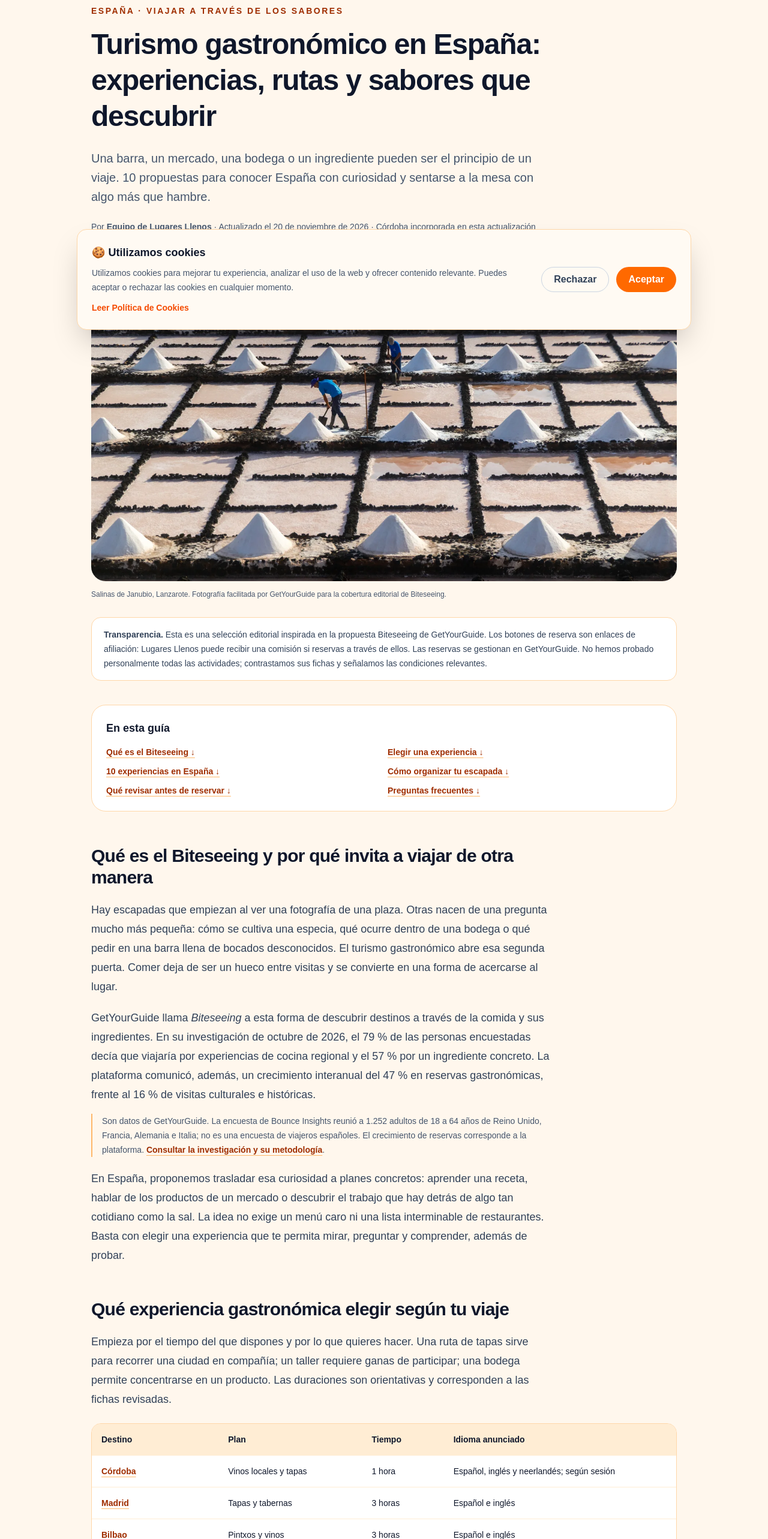
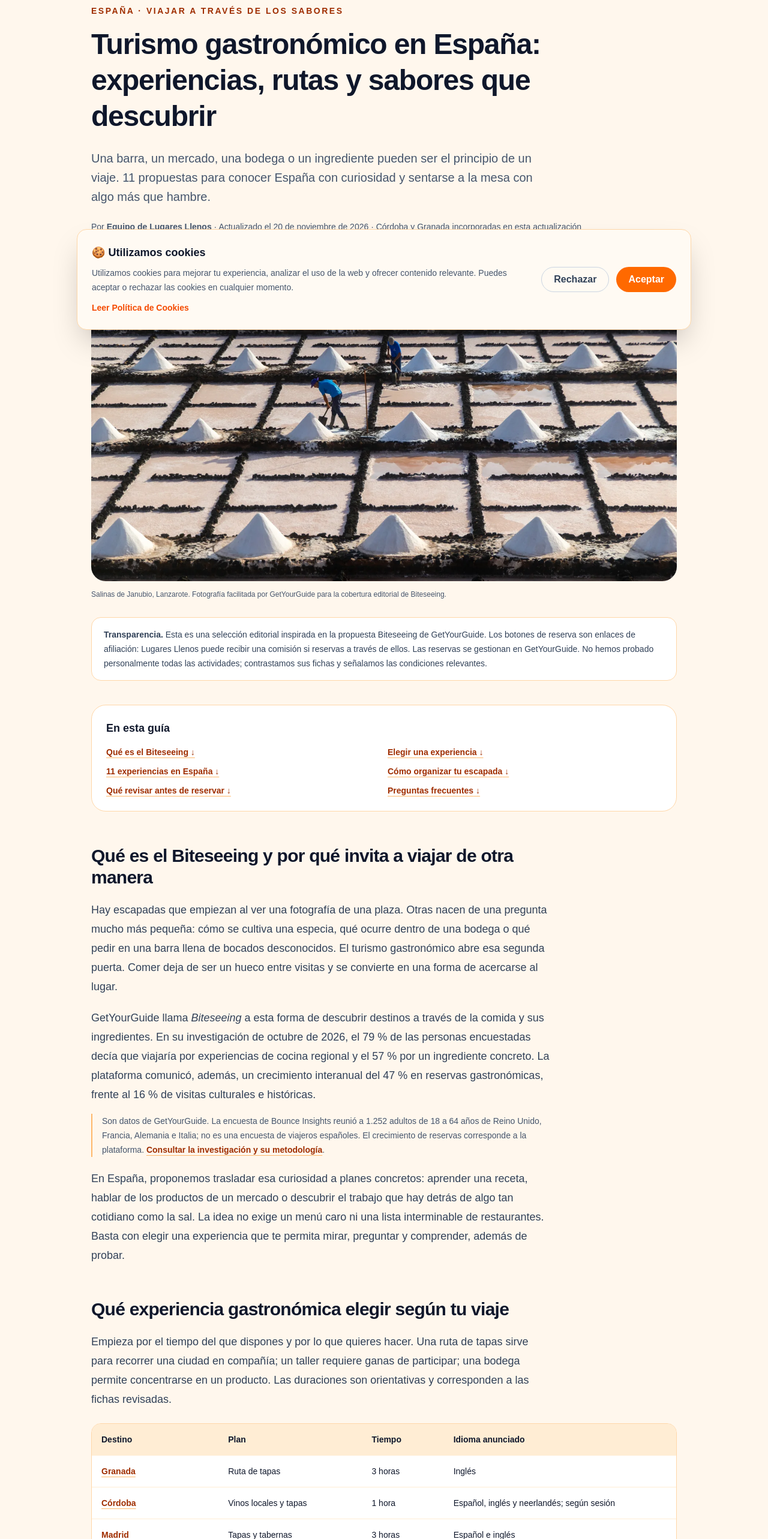
Before and after one commit to Guerreroponte/monumentos-llenos, a Next.js app: page /que-hacer/turismo-gastronomico-espana in a window 1280 px wide. Shown: the part 234-2800 px from the top of the page at 60% size. Built offline with nearby package versions, Linux system fonts and the light colour scheme.

Commit message:
Añade gastronomía de Granada y ruta de tapas verificada

```diff
--- a/app/que-hacer/turismo-gastronomico-espana/experiencias.ts
+++ b/app/que-hacer/turismo-gastronomico-espana/experiencias.ts
@@ -14,6 +14,15 @@ export function enlaceAfiliado(url: string) {
 }
 
 export const experiencias = [
+  {
+    id: "granada", ciudad: "Granada", tipo: "Ruta de tapas", duracion: "3 horas", idioma: "Inglés",
+    titulo: "Granada: descubrir la ciudad de barra en barra",
+    url: "https://www.getyourguide.com/es-es/granada-l207/granada-ruta-de-tapas-t179663/",
+    descripcion: "Food Lover Tour Andalucia propone un paseo por cuatro establecimientos con unas diez tapas y cuatro bebidas. El guía presenta las costumbres del tapeo mientras el grupo comparte mesa y cambia de ambiente. Es un plan de tarde-noche pensado como cena; los locales y platos pueden variar.",
+    consejo: "Deja margen entre las visitas monumentales y el encuentro. El recorrido se imparte en inglés: otros idiomas requieren confirmación previa. Si prefieres no beber alcohol, consulta las alternativas y su coste antes de reservar; el organizador señala que los refrescos y otros pedidos adicionales se pagan aparte.",
+    detalle: "Encuentro frente al Centro Federico García Lorca, en la plaza de la Romanilla. La actividad no se anuncia como apta para personas vegetarianas o veganas; comunica cualquier restricción alimentaria y consulta las condiciones con el proveedor. Comprueba accesibilidad, horario, precio y disponibilidad para tu sesión. Las consumiciones adicionales no están incluidas.",
+    guia: "granada",
+  },
   {
     id: "cordoba", ciudad: "Córdoba", tipo: "Vinos locales y tapas", duracion: "1 hora", idioma: "Español, inglés y neerlandés; según sesión",
     titulo: "Córdoba: vinos de Montilla-Moriles y tapas para completar el paseo",
--- a/app/que-hacer/turismo-gastronomico-espana/page.tsx
+++ b/app/que-hacer/turismo-gastronomico-espana/page.tsx
@@ -46,7 +46,7 @@ export default function GuiaGastronomica() {
           <p className="text-sm font-bold uppercase tracking-[0.18em] text-orange-800">España · Viajar a través de los sabores</p>
           <h1 className="mt-4 text-4xl font-extrabold leading-tight tracking-tight sm:text-5xl">{titulo}</h1>
           <p className="mt-6 max-w-3xl text-xl leading-8 text-slate-600">Una barra, un mercado, una bodega o un ingrediente pueden ser el principio de un viaje. {experiencias.length} propuestas para conocer España con curiosidad y sentarse a la mesa con algo más que hambre.</p>
-          <p className="mt-6 text-sm text-slate-600">Por <span className="font-semibold">Equipo de Lugares Llenos</span> · Actualizado el <time dateTime={FECHA_ACTUALIZACION}>20 de noviembre de 2026</time> · Córdoba incorporada en esta actualización</p>
+          <p className="mt-6 text-sm text-slate-600">Por <span className="font-semibold">Equipo de Lugares Llenos</span> · Actualizado el <time dateTime={FECHA_ACTUALIZACION}>20 de noviembre de 2026</time> · Córdoba y Granada incorporadas en esta actualización</p>
         </header>
 
         <figure className="mt-8">
@@ -100,6 +100,21 @@ export default function GuiaGastronomica() {
                 <p className="mt-5 text-base leading-7 text-slate-700">{e.descripcion}</p>
                 <p className="mt-4 text-base leading-7 text-slate-700"><strong className="text-slate-900">Para aprovecharlo:</strong> {e.consejo}</p>
                 <p className="mt-4 rounded-xl bg-orange-50 p-4 text-sm leading-6 text-slate-700"><strong>Antes de reservar:</strong> {e.detalle}</p>
+                {e.id === "granada" && <div className="mt-6 space-y-5 border-t border-orange-100 pt-6">
+                  <div>
+                    <h4 className="text-lg font-bold">Qué probar por tu cuenta en Granada</h4>
+                    <p className="mt-2 leading-7 text-slate-700">Busca en las cartas remojón granadino, con bacalao y naranja, habas con jamón o tortilla del Sacromonte. Para un final dulce, los piononos de Santa Fe son una especialidad de la provincia. Son ideas para comer por libre, no platos garantizados en la ruta de tapas. Pregunta por ingredientes y disponibilidad en cada local.</p>
+                  </div>
+                  <div>
+                    <h4 className="text-lg font-bold">Zonas para tapear y cómo funciona la tapa</h4>
+                    <p className="mt-2 leading-7 text-slate-700">El entorno de la Catedral y la plaza de la Romanilla permite hacer una pausa durante el paseo por el centro. También puedes acercarte a la calle Navas o a las plazas del Campillo y Mariana Pineda. Es frecuente que la bebida incluya una tapa, pero cada bar decide cuáles ofrece, si se pueden elegir y qué consumiciones la incluyen. Consulta antes de pedir; una ración o una tapa extra pueden cobrarse aparte.</p>
+                  </div>
+                  <div>
+                    <h4 className="text-lg font-bold">Cómo combinar tapeo y paseo monumental</h4>
+                    <p className="mt-2 leading-7 text-slate-700">Utiliza nuestra <Link href="/que-hacer/granada#guia-local" className={enlace}>guía de Granada</Link> para organizar el centro y el Albaicín. Si tienes entradas para la Alhambra, respeta primero sus horarios y deja margen para los desplazamientos. Otra opción es pasear por el Albaicín y bajar después al centro para comer: cuenta con las pendientes y evita encajar la ruta gastronómica justo al terminar otra visita. Son propuestas por libre, no el itinerario del tour.</p>
+                  </div>
+                  <p className="text-sm leading-6 text-slate-600">Fuentes consultadas el 20/11/2026: <a href="https://turismo.granada.org/es/que-hacer/tapas-granada" className={enlace} target="_blank" rel="noopener noreferrer">rutas de tapas del Ayuntamiento de Granada</a>, <a href="https://turismo.granada.org/es/turismo-gastronomico" className={enlace} target="_blank" rel="noopener noreferrer">gastronomía local</a> y <a href="https://foodlovertour.com/granada-tapas-crawl-tour/" className={enlace} target="_blank" rel="noopener noreferrer">ficha oficial de Food Lover Tour</a>, contrastada con la actividad enlazada en GetYourGuide.</p>
+                </div>}
                 {e.id === "cordoba" && <div className="mt-6 space-y-5 border-t border-orange-100 pt-6">
                   <div>
                     <h4 className="text-lg font-bold">Qué probar por tu cuenta en Córdoba</h4>
@@ -116,6 +131,7 @@ export default function GuiaGastronomica() {
                   {e.guia && <Link href={`/que-hacer/${e.guia}`} className={`${enlace} text-sm`}>{e.id === "rioja" ? "Completa tu estancia en Bilbao" : `Qué hacer en ${e.ciudad}`} →</Link>}
                 </div>
                 <p className="mt-3 text-xs text-slate-500">GetYourGuide · Enlace afiliado · Precio y condiciones en la ficha de reserva</p>
+                {e.id === "granada" && <p className="mt-2 text-sm leading-6 text-slate-600">Si GetYourGuide abre una lista de resultados, selecciona «Granada: ruta de tapas - todo incluido», de Food Lover Tour Andalucia.</p>}
                 {e.id === "cordoba" && <p className="mt-2 text-sm leading-6 text-slate-600">Si GetYourGuide abre una lista de resultados, selecciona «Córdoba: tarde de cata de vino local», de Ontdek Córdoba.</p>}
               </section>
             ))}
@@ -173,11 +189,11 @@ export default function GuiaGastronomica() {
         <section className="mt-12 rounded-3xl bg-white p-6 sm:p-8" aria-labelledby="seguir-explorando">
           <h2 id="seguir-explorando" className="text-2xl font-bold">Sigue explorando España</h2>
           <p className="mt-3 leading-7 text-slate-600">Completa la mesa con paseos, lugares y propuestas culturales de nuestras guías.</p>
-          <div className="mt-5 flex flex-wrap gap-3">{[["cordoba", "Córdoba"], ["madrid", "Madrid"], ["bilbao", "Bilbao"], ["valencia", "Valencia"], ["barcelona", "Barcelona"], ["sevilla", "Sevilla"], ["jerez-de-la-frontera", "Jerez"], ["aranda-de-duero", "Aranda de Duero"]].map(([slug, ciudad]) => <Link key={slug} href={`/que-hacer/${slug}`} className="rounded-full border border-orange-200 px-4 py-3 text-sm font-bold text-orange-800 hover:bg-orange-50">{ciudad} →</Link>)}</div>
+          <div className="mt-5 flex flex-wrap gap-3">{[["granada", "Granada"], ["cordoba", "Córdoba"], ["madrid", "Madrid"], ["bilbao", "Bilbao"], ["valencia", "Valencia"], ["barcelona", "Barcelona"], ["sevilla", "Sevilla"], ["jerez-de-la-frontera", "Jerez"], ["aranda-de-duero", "Aranda de Duero"]].map(([slug, ciudad]) => <Link key={slug} href={`/que-hacer/${slug}`} className="rounded-full border border-orange-200 px-4 py-3 text-sm font-bold text-orange-800 hover:bg-orange-50">{ciudad} →</Link>)}</div>
           <Link href="/que-hacer" className={`mt-6 inline-block ${enlace}`}>Ver todas las guías de Qué hacer →</Link>
         </section>
         <footer className="mt-10 border-t border-orange-200 pt-6 text-sm leading-6 text-slate-600">
-          <p><strong>Fuentes y revisión editorial.</strong> Investigación Biteseeing de GetYourGuide, publicada el 4 de noviembre de 2026, y fichas de las nueve actividades originales, consultadas el 11 de noviembre de 2026. La experiencia de Córdoba se incorporó y contrastó con GetYourGuide, Ontdek Córdoba y Turismo de Córdoba el 20 de noviembre de 2026; esta ampliación no supone una nueva revisión de las otras nueve actividades. Los consejos para organizar el viaje son propuestas editoriales de Lugares Llenos. No se garantizan plazas, precios ni inclusiones fuera de la modalidad confirmada por el proveedor.</p>
+          <p><strong>Fuentes y revisión editorial.</strong> Investigación Biteseeing de GetYourGuide, publicada el 4 de noviembre de 2026, y fichas de las nueve actividades originales, consultadas el 11 de noviembre de 2026. La experiencia de Córdoba se incorporó y contrastó con GetYourGuide, Ontdek Córdoba y Turismo de Córdoba el 20 de noviembre de 2026; Granada se añadió ese mismo día, contrastando GetYourGuide, Food Lover Tour y el Ayuntamiento de Granada. Estas ampliaciones no suponen una nueva revisión de las nueve actividades originales. Los consejos para organizar el viaje son propuestas editoriales de Lugares Llenos. No se garantizan plazas, precios ni inclusiones fuera de la modalidad confirmada por el proveedor.</p>
           <p className="mt-3">Fotografías procedentes del <a href="https://drive.google.com/drive/folders/1mDhCVwJZc0W1L_r_3OZ-c0ifF8MS-B5n" className={enlace} target="_blank" rel="noopener noreferrer">material de prensa Biteseeing</a>, facilitado para cubrir esta historia. Vainilla: Angelo Dal Bo. Se han adaptado tamaño y encuadre para la web.</p>
           <p className="mt-4 font-semibold">Equipo de Lugares Llenos</p>
         </footer>
```
